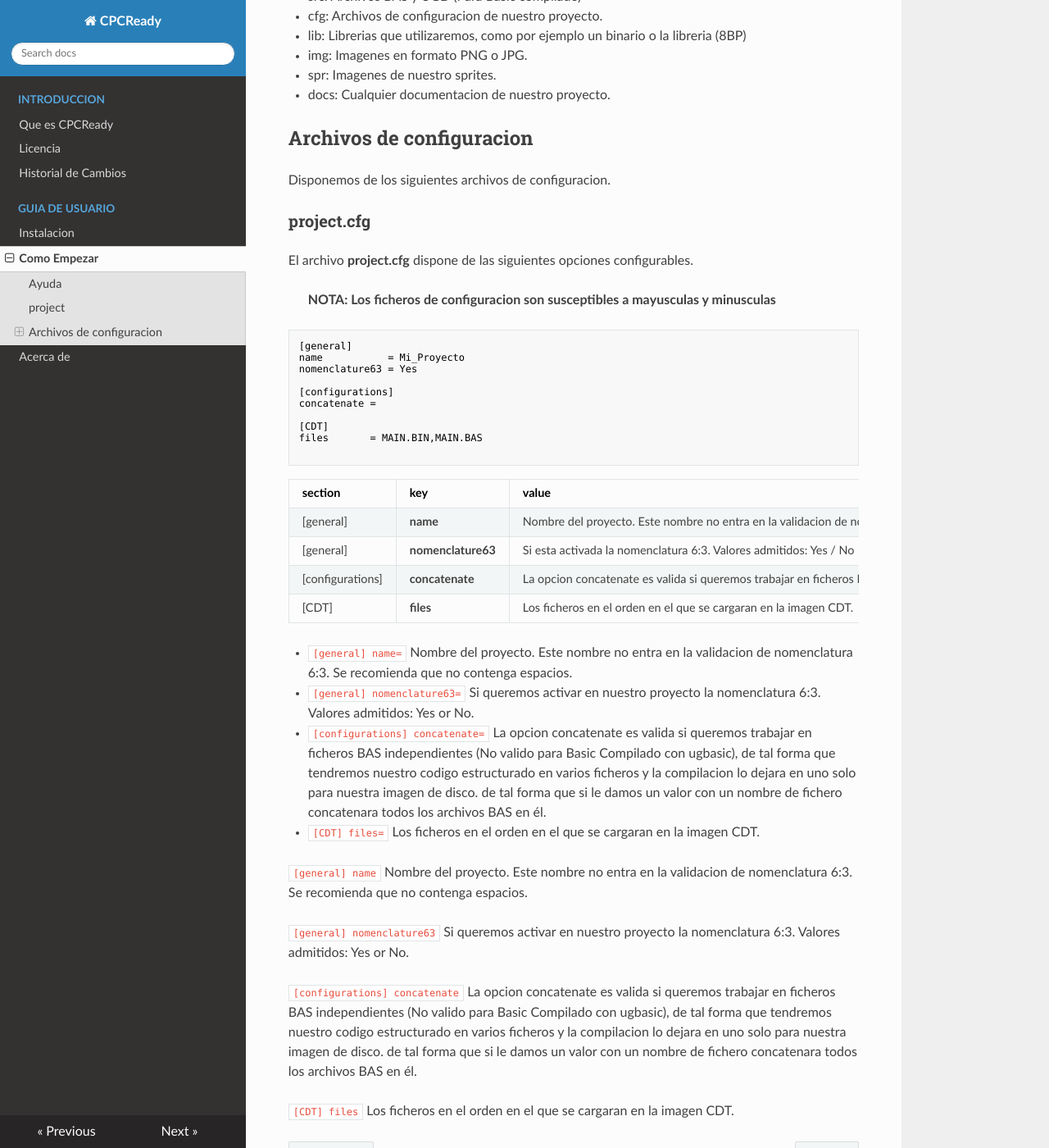
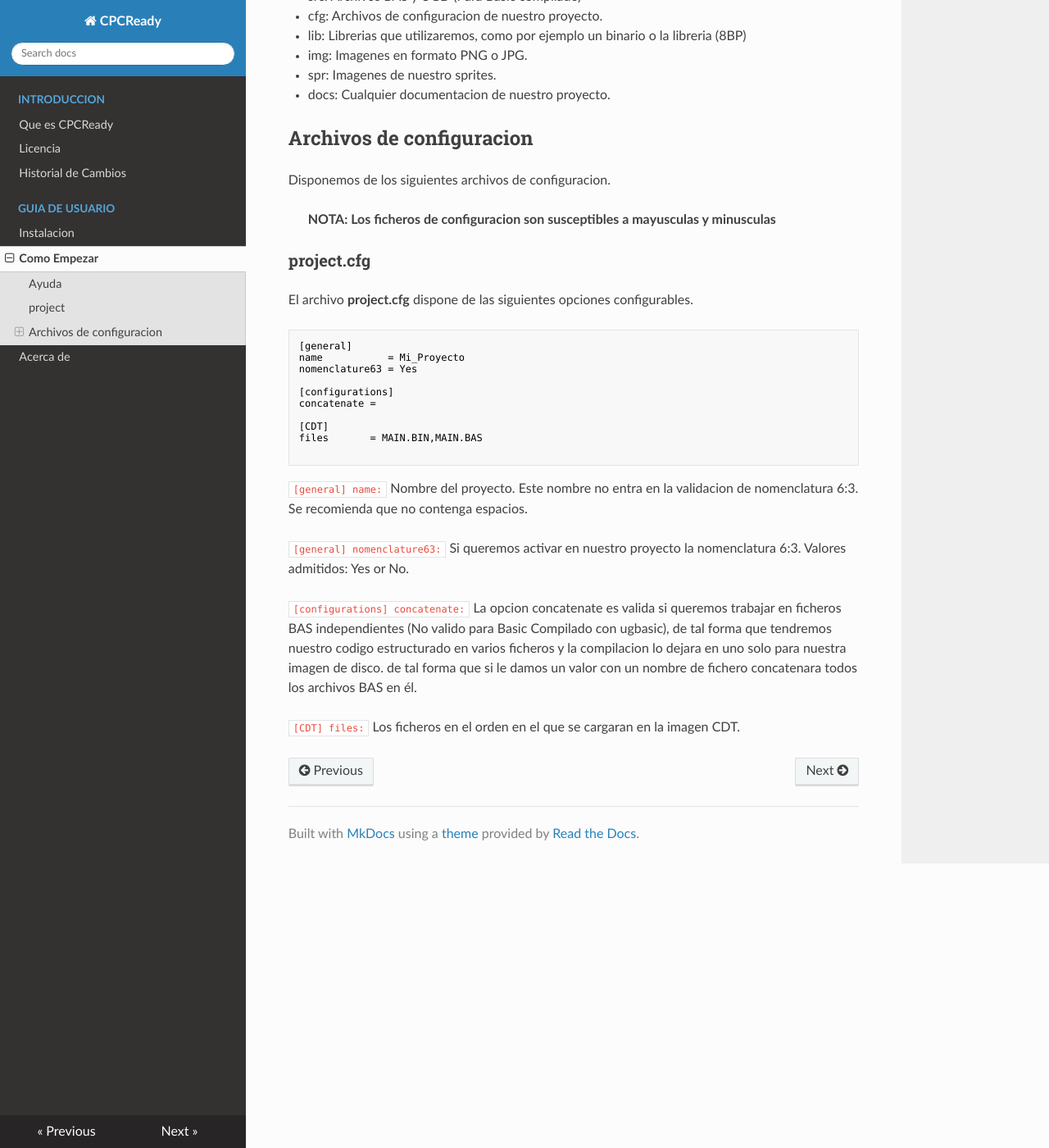
Before and after one commit to CPCReady/doc, an MkDocs documentation site: the page built from docs/users-guide.md, in a window 1280 px wide and 1400 px high, scrolled down 1834 px. Shown: the whole window at 82% size. Built offline with MkDocs 1.6.1, drawn with Linux system fonts in a browser that asks for light colours; nearby versions of some CDN libraries.

````diff
--- a/docs/users-guide.md
+++ b/docs/users-guide.md
@@ -102,13 +102,13 @@
 
 Disponemos de los siguientes archivos de configuracion.
 
+> **NOTA:
+Los ficheros de configuracion son susceptibles a mayusculas y minusculas**
+>
+
 ### project.cfg
 
 El archivo **project.cfg** dispone de las siguientes opciones configurables.
-
-> **NOTA:
-Los ficheros de configuracion son susceptibles a mayusculas y minusculas**
->
 
 ```sh
 [general]
@@ -123,27 +123,14 @@
 
 ```
 
-|section| key | value |
-|-----| ----- | ----- |
-|[general]| **name** | Nombre del proyecto. Este nombre no entra en la validacion de nomenclatura 6:3. Se recomienda que no contenga espacios. |
-|[general]| **nomenclature63** | Si esta activada la nomenclatura 6:3. Valores admitidos: Yes / No  |
-|[configurations]| **concatenate** | La opcion concatenate es valida si queremos trabajar en ficheros BAS independientes (No valido para Basic Compilado con ugbasic), de tal forma que tendremos nuestro codigo estructurado en varios ficheros y la compilacion lo dejara en uno solo para nuestra imagen de disco. de tal forma que si le damos un valor con un nombre de fichero concatenara todos los archivos BAS en él.|
-|[CDT]| **files** | Los ficheros en el orden en el que se cargaran en la imagen CDT.  |
-
-* `[general] name=` Nombre del proyecto. Este nombre no entra en la validacion de nomenclatura 6:3. Se recomienda que no contenga espacios.
-* `[general] nomenclature63=` Si queremos activar en nuestro proyecto la nomenclatura 6:3. Valores admitidos: Yes or No.
-* `[configurations] concatenate=` La opcion concatenate es valida si queremos trabajar en ficheros BAS independientes (No valido para Basic Compilado con ugbasic), de tal forma que tendremos nuestro codigo estructurado en varios ficheros y la compilacion lo dejara en uno solo para nuestra imagen de disco. de tal forma que si le damos un valor con un nombre de fichero concatenara todos los archivos BAS en él.
-* `[CDT] files=` Los ficheros en el orden en el que se cargaran en la imagen CDT.
-
-
-`[general] name`
+`[general] name:`
 Nombre del proyecto. Este nombre no entra en la validacion de nomenclatura 6:3. Se recomienda que no contenga espacios.
 
-`[general] nomenclature63`
+`[general] nomenclature63:`
 Si queremos activar en nuestro proyecto la nomenclatura 6:3. Valores admitidos: Yes or No.
 
-`[configurations] concatenate`
+`[configurations] concatenate:`
 La opcion concatenate es valida si queremos trabajar en ficheros BAS independientes (No valido para Basic Compilado con ugbasic), de tal forma que tendremos nuestro codigo estructurado en varios ficheros y la compilacion lo dejara en uno solo para nuestra imagen de disco. de tal forma que si le damos un valor con un nombre de fichero concatenara todos los archivos BAS en él.
 
-`[CDT] files`
+`[CDT] files:`
 Los ficheros en el orden en el que se cargaran en la imagen CDT.
````
Also changed, not shown: notas.txt (added, +11 -0 lines).
